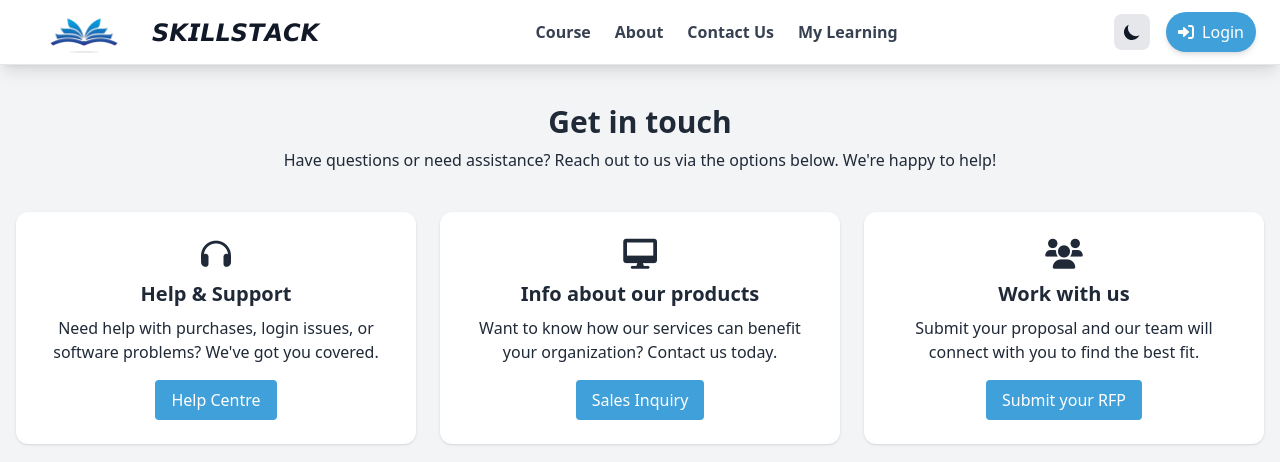
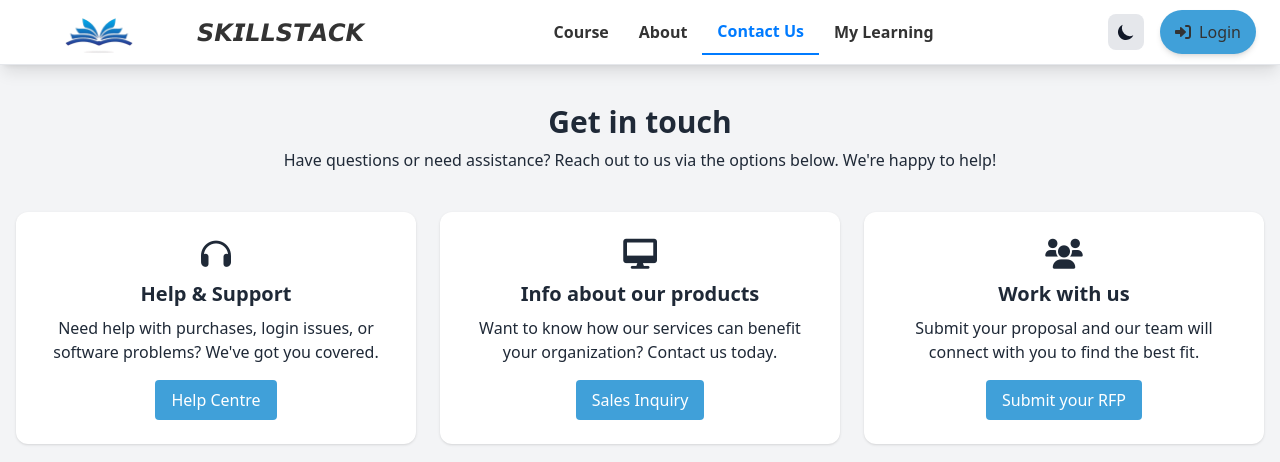
Before and after one commit to choeng-sreyleak/Skillstack, a website: page pages/contactUs.html in a window 1280 px wide. Shown: the top 462 px of the page. Drawn offline with nearby package versions, Linux system fonts and the light colour scheme.

Commit message:
update nav bar logo navigate and active page

```diff
--- a/pages/contactUs.html
+++ b/pages/contactUs.html
@@ -41,6 +41,17 @@
           display: none;
         }
       }
+      .nav-menu a {
+        color: #333;
+        text-decoration: none;
+        padding: 10px 15px;
+      }
+
+      .nav-menu a.active {
+        color: #007bff;
+        font-weight: bold;
+        border-bottom: 2px solid #007bff;
+      }
     </style>
   </head>
 
@@ -49,17 +60,19 @@
     <header>
       <!-- Navbar -->
       <nav
-        class="bg-white shadow-lg border-b border-gray-200 fixed top-0 left-0 right-0 z-50 dark:bg-gray-900 text-gray-900 dark:text-gray-100 transition-colors duration-300"
+        class="nav-menu bg-white shadow-lg border-b border-gray-200 fixed top-0 left-0 right-0 z-50 dark:bg-gray-900 text-gray-900 dark:text-gray-100 transition-colors duration-300"
       >
         <div class="max-w-7xl mx-auto px-6">
           <div class="flex justify-between items-center h-16">
             <!-- Logo -->
             <div class="flex items-center">
-              <img
+              <a href="../index.html">
+                <img
                 src="../imgs/Logo.png"
                 alt="Learnode"
                 class="w-[120px] h-[120px]"
               />
+              </a>
               <a href="../index.html" class="hide-on-mobile"
                 ><h1 class="text-2xl font-bold ml-2">𝙎𝙆𝙄𝙇𝙇𝙎𝙏𝘼𝘾𝙆</h1></a
               >
@@ -87,7 +100,7 @@
               </a>
               <a
                 href="./contactUs.html"
-                class="group relative px-3 py-2 text-gray-700 hover:text-blue-600 font-semibold dark:text-white transition-colors duration-300"
+                class="active group relative px-3 py-2 text-gray-700 hover:text-blue-600 font-semibold dark:text-white transition-colors duration-300"
               >
                 Contact Us
                 <div
```
